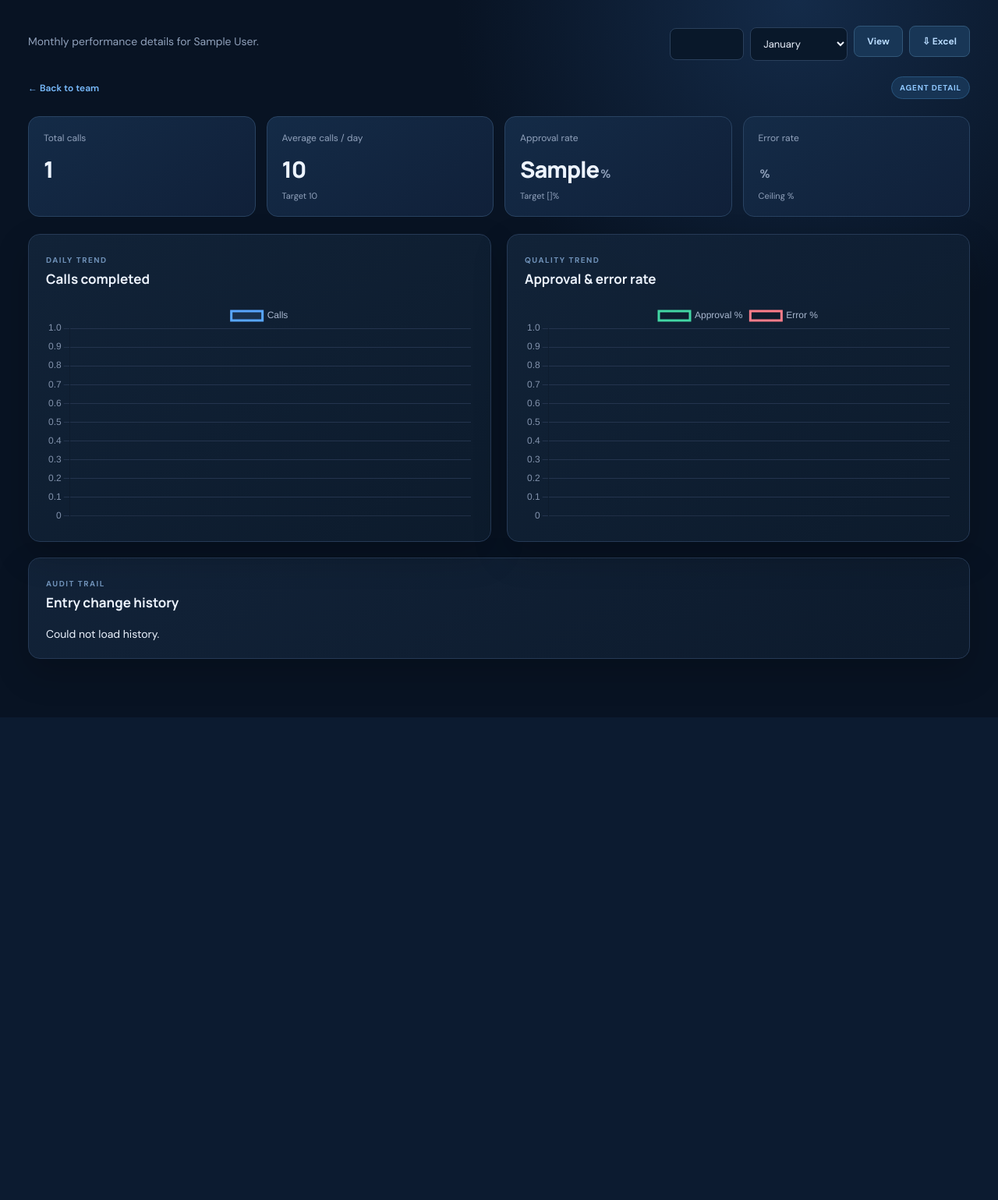
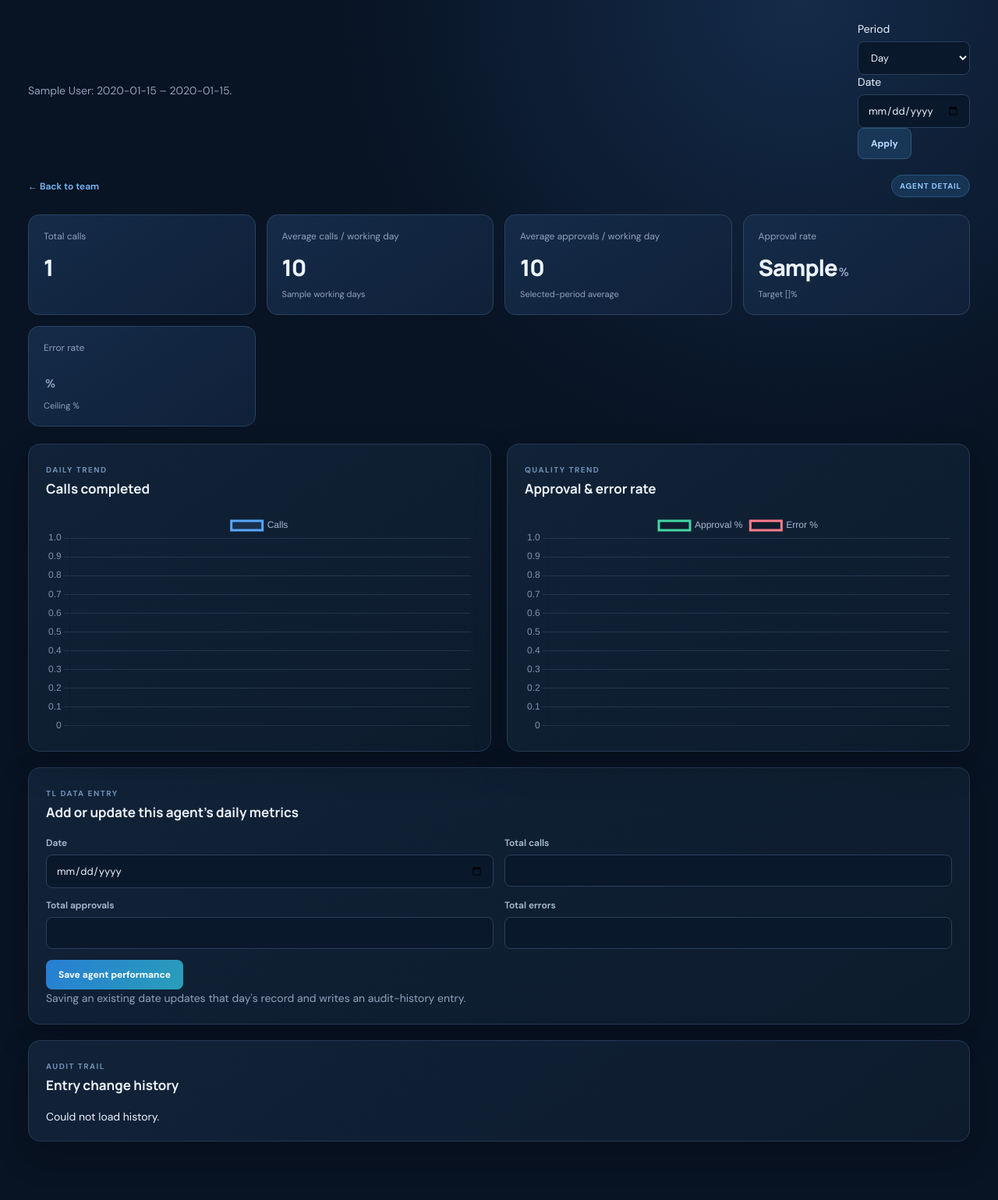
Before and after one commit to Srikanth-ops-code/agent-performance-tracking, a Flask app: template templates/tl_dashboard.html in a window 1280 px wide. Shown: the whole page at 78% size. Before the commit the page ends 920 px from the top, so only its background shows below. Run offline with Flask 3, Linux system fonts and the light colour scheme; the template is opened without the code that fills it: most values are stand-ins (such as "Sample title", 1, 10 or a date in 2020); some libraries are stand-ins or nearby versions.

Commit message:
Add TL period filters and agent metric editing interface

```diff
--- a/templates/tl_dashboard.html
+++ b/templates/tl_dashboard.html
@@ -2,10 +2,39 @@
 {% block title %}Team performance · Daily Tracker{% endblock %}
 {% block heading %}{% if mode == 'team' %}Team performance{% else %}Agent performance{% endif %}{% endblock %}
 {% block content %}
-<div class="intro-row"><p class="muted">{% if mode == 'team' %}Monitor your assigned agents and team-level performance for {{ month_name }} {{ y }}.{% else %}Monthly performance details for {{ agent.full_name }}.{% endif %}</p><div class="actions"><form class="month-filter"><input type="number" name="y" value="{{ y }}" min="2000" max="2100"><select name="m">{% for n in range(1,13) %}<option value="{{ n }}" {{ 'selected' if n==m else '' }}>{{ ['','January','February','March','April','May','June','July','August','September','October','November','December'][n] }}</option>{% endfor %}</select><button class="button button-secondary">View</button></form><a class="button button-secondary" href="{{ url_for('export_team', y=y, m=m) }}">⇩ Excel</a></div></div>
+<div class="intro-row">
+  <p class="muted">{% if mode == 'team' %}Team performance: {{ start.strftime('%d %b %Y') }} – {{ end.strftime('%d %b %Y') }}.{% else %}{{ agent.full_name }}: {{ start.strftime('%d %b %Y') }} – {{ end.strftime('%d %b %Y') }}.{% endif %}</p>
+  <div class="actions">
+    <form class="period-filter" method="get">
+      <label>Period<select name="period" id="tlPeriod">
+        <option value="day" {{ 'selected' if period=='day' else '' }}>Day</option>
+        <option value="week" {{ 'selected' if period=='week' else '' }}>Week</option>
+        <option value="month" {{ 'selected' if period=='month' else '' }}>Month</option>
+        <option value="custom" {{ 'selected' if period=='custom' else '' }}>Custom</option>
+      </select></label>
+      <label class="tl-date">Date<input type="date" name="date" value="{{ start.isoformat() }}"></label>
+      <label class="tl-month">Year<input type="number" name="y" value="{{ start.year }}" min="2000" max="2100"></label>
+      <label class="tl-month">Month<select name="m">{% for n in range(1,13) %}<option value="{{ n }}" {{ 'selected' if n==m else '' }}>{{ ['', 'January','February','March','April','May','June','July','August','September','October','November','December'][n] }}</option>{% endfor %}</select></label>
+      <label class="tl-custom">From<input type="date" name="start" value="{{ start.isoformat() }}"></label>
+      <label class="tl-custom">To<input type="date" name="end" value="{{ end.isoformat() }}"></label>
+      <button class="button button-secondary">Apply</button>
+    </form>
+    {% if mode == 'team' %}<a class="button button-secondary" href="{{ url_for('export_team', y=y, m=m) }}">⇩ Excel</a>{% endif %}
+  </div>
+</div>
+<script>
+(function(){const p=document.getElementById('tlPeriod');function sync(){
+ document.querySelectorAll('.tl-date').forEach(x=>x.hidden=!['day','week'].includes(p.value));
+ document.querySelectorAll('.tl-month').forEach(x=>x.hidden=p.value!=='month');
+ document.querySelectorAll('.tl-custom').forEach(x=>x.hidden=p.value!=='custom');
+}p.addEventListener('change',sync);sync();})();
+</script>
 {% if mode == 'team' %}
 <div class="kpi-grid">
-  <div class="kpi-card"><span>Team calls</span><strong>{{ "{:,}".format(team.total_calls) }}</strong><small>Monthly total</small></div>
+  <div class="kpi-card"><span>Team calls</span><strong>{{ "{:,}".format(team.total_calls) }}</strong><small>Selected-period total</small></div>
+  <div class="kpi-card"><span>Average calls / working day</span><strong>{{ team.avg_calls }}</strong><small>{{ team.working_days }} agent working days</small></div>
+  <div class="kpi-card"><span>Total approvals</span><strong>{{ "{:,}".format(team.total_approvals) }}</strong><small>Selected-period total</small></div>
+  <div class="kpi-card"><span>Average approvals / working day</span><strong>{{ team.avg_approvals }}</strong><small>{{ team.working_days }} agent working days</small></div>
   <div class="kpi-card"><span>Active agents</span><strong>{{ team.agent_count }}</strong><small>Assigned to you</small></div>
   <div class="kpi-card"><span>Approval rate</span><strong>{{ team.appr_pct }}<i>%</i></strong><small>Team weighted rate</small></div>
   <div class="kpi-card"><span>Error rate</span><strong>{{ team.err_pct }}<i>%</i></strong><small>Team weighted rate</small></div>
@@ -16,21 +45,33 @@
 </div>
 <div class="panel">
   <div class="panel-head"><div><span class="eyebrow">TEAM ROSTER</span><h2>Agent scorecard</h2></div><span class="tag">{{ month_name }} {{ y }}</span></div>
-  <div class="table-wrap"><table><thead><tr><th>Agent</th><th>Days entered</th><th>Total calls</th><th>Avg calls</th><th>Approval %</th><th>Error %</th><th>Details</th></tr></thead><tbody>
-  {% for row in rows %}<tr><td><strong>{{ row.agent.full_name }}</strong></td><td>{{ row.k.days_done }}</td><td>{{ "{:,}".format(row.k.total_calls) }}</td><td>{{ row.k.avg_calls }}</td><td>{{ row.k.appr_pct }}%</td><td>{{ row.k.err_pct }}%</td><td><a class="text-button" href="{{ url_for('tl_agent', agent_id=row.agent.id, y=y, m=m) }}">View →</a></td></tr>{% else %}<tr><td colspan="7" class="empty">No active agents are assigned to your account. Ask an administrator to assign agents.</td></tr>{% endfor %}
+  <div class="table-wrap"><table><thead><tr><th>Agent</th><th>Days entered</th><th>Total calls</th><th>Avg calls</th><th>Avg approvals</th><th>Approval %</th><th>Error %</th><th>Details</th></tr></thead><tbody>
+  {% for row in rows %}<tr><td><strong>{{ row.agent.full_name }}</strong></td><td>{{ row.k.days_done }}</td><td>{{ "{:,}".format(row.k.total_calls) }}</td><td>{{ row.k.avg_calls }}</td><td>{{ row.k.avg_approvals }}</td><td>{{ row.k.appr_pct }}%</td><td>{{ row.k.err_pct }}%</td><td><a class="text-button" href="{{ url_for('tl_agent', agent_id=row.agent.id, y=y, m=m) }}">View →</a></td></tr>{% else %}<tr><td colspan="8" class="empty">No active agents are assigned to your account. Ask an administrator to assign agents.</td></tr>{% endfor %}
   </tbody></table></div>
 </div>
 {% else %}
 <div class="intro-row"><a class="text-button" href="{{ url_for('tl_team', y=y, m=m) }}">← Back to team</a><span class="tag">AGENT DETAIL</span></div>
 <div class="kpi-grid">
   <div class="kpi-card"><span>Total calls</span><strong>{{ "{:,}".format(k.total_calls) }}</strong></div>
-  <div class="kpi-card"><span>Average calls / day</span><strong>{{ k.avg_calls }}</strong><small>Target {{ k.target.avg_calls|int }}</small></div>
+  <div class="kpi-card"><span>Average calls / working day</span><strong>{{ k.avg_calls }}</strong><small>{{ k.working_days }} working days</small></div>
+  <div class="kpi-card"><span>Average approvals / working day</span><strong>{{ k.avg_approvals }}</strong><small>Selected-period average</small></div>
   <div class="kpi-card"><span>Approval rate</span><strong>{{ k.appr_pct }}<i>%</i></strong><small>Target {{ k.target.approval_pct }}%</small></div>
   <div class="kpi-card"><span>Error rate</span><strong>{{ k.err_pct }}<i>%</i></strong><small>Ceiling {{ k.target.error_pct }}%</small></div>
 </div>
 <div class="grid two">
   <div class="panel"><div class="panel-head"><div><span class="eyebrow">DAILY TREND</span><h2>Calls completed</h2></div></div><canvas id="agentTrend" height="155"></canvas></div>
   <div class="panel"><div class="panel-head"><div><span class="eyebrow">QUALITY TREND</span><h2>Approval & error rate</h2></div></div><canvas id="agentQuality" height="155"></canvas></div>
+</div>
+<div class="panel">
+  <div class="panel-head"><div><span class="eyebrow">TL DATA ENTRY</span><h2>Add or update this agent's daily metrics</h2></div></div>
+  <form method="post" action="{{ url_for('tl_update_agent_entry', agent_id=agent.id) }}" class="form-grid">
+    <label>Date<input type="date" name="entry_date" max="{{ end.isoformat() }}" required value="{{ end.isoformat() }}"></label>
+    <label>Total calls<input type="number" name="total_calls" min="0" required></label>
+    <label>Total approvals<input type="number" name="approvals" min="0" required></label>
+    <label>Total errors<input type="number" name="errors" min="0" required></label>
+    <div class="span-two"><button class="button">Save agent performance</button></div>
+  </form>
+  <p class="muted">Saving an existing date updates that day's record and writes an audit-history entry.</p>
 </div>
 <div class="panel"><div class="panel-head"><div><span class="eyebrow">AUDIT TRAIL</span><h2>Entry change history</h2></div></div><div id="history" class="history-list">Loading entry history…</div></div>
 {% endif %}
```
